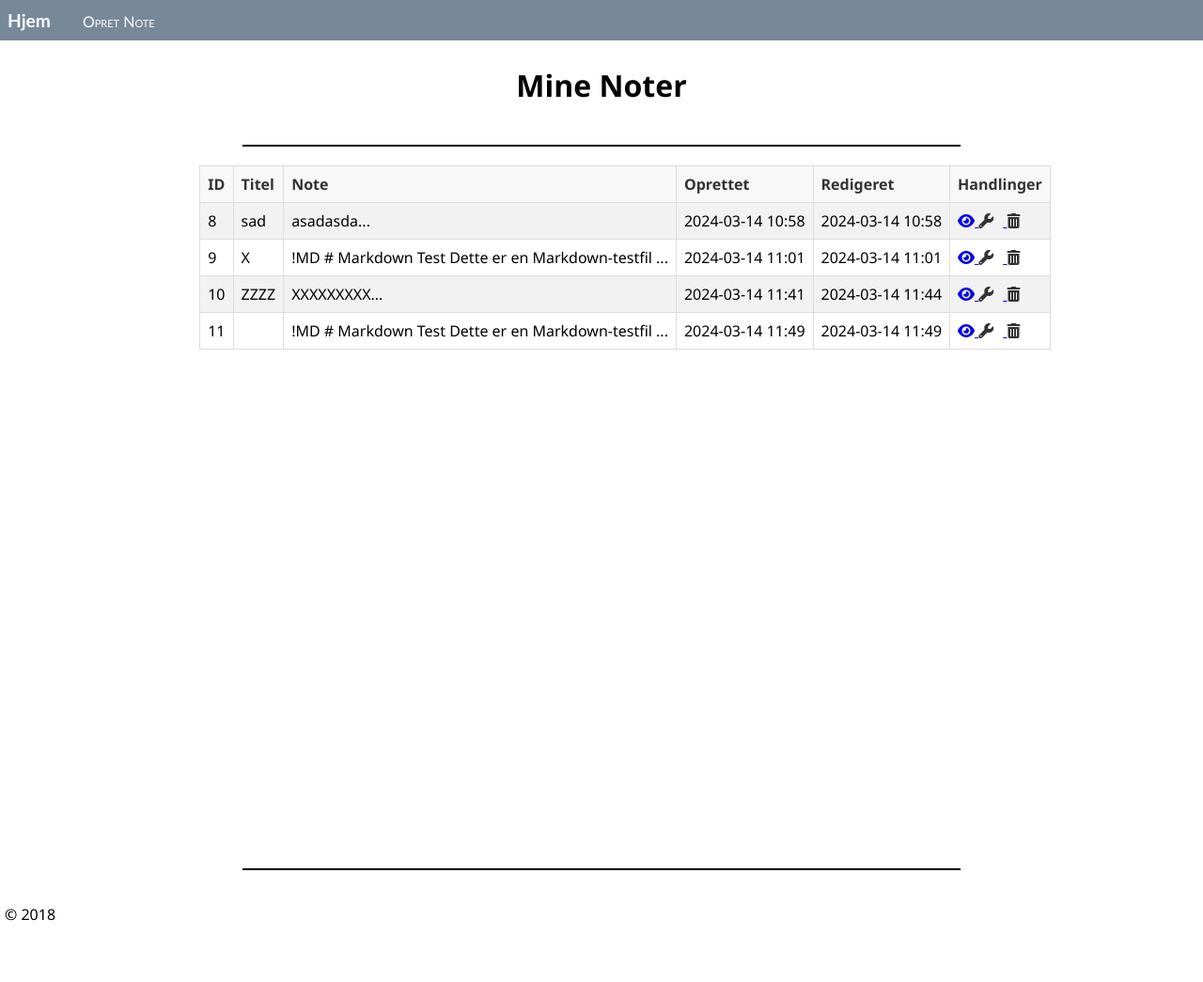
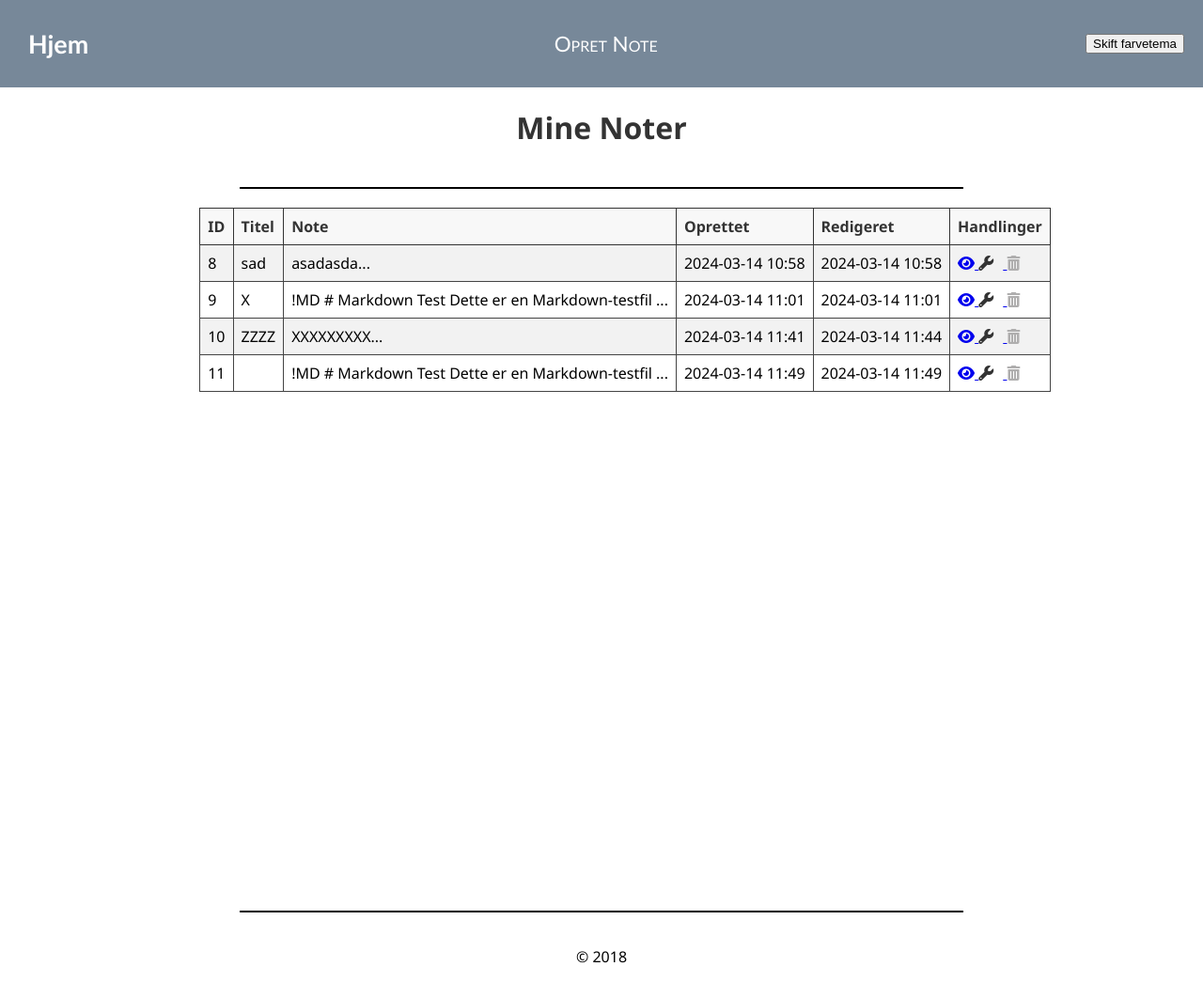
Before and after one commit to PBI22/Agil-Flask-Note-Projekt, a Flask app: page / in a window 1280 px wide. Shown: the whole page at 94% size. Before the commit the page ends 980 px from the top, so only its background shows below. Run offline with Flask 3, Linux system fonts and the light colour scheme; data comes from the database, SQL or seed files in the repository; some libraries are stand-ins or nearby versions.

Commit message:
lidt darkmode tilføjelser

```diff
--- a/hello_app/static/darkmode.css
+++ b/hello_app/static/darkmode.css
@@ -0,0 +1,94 @@
+.dark-mode .body-content {
+    padding: 0;
+    margin: 0;
+    background-color: #272727;
+}
+
+.dark-mode h1 {
+    color: #ffffff;
+}
+
+.dark-mode hr {
+    width: 60%;
+    border: 1px solid rgb(70, 69, 69);
+    margin: 20px auto;
+}
+
+.dark-mode .message {
+    font-weight: 600;
+    color: rgb(171, 171, 173);
+}
+
+.dark-mode a {
+    color: #b0abb6;
+}
+
+.dark-mode a:hover {
+    color: #f6f5f8;
+}
+
+.dark-mode .navbar {
+    background-color: #4b4949;
+    color: #ffffff;
+    font-size: 1.4em;
+    font-family: 'Trebuchet MS', 'Lucida Sans Unicode', 'Lucida Grande', 'Lucida Sans', Arial, sans-serif;
+    padding: 20px
+}
+
+.dark-mode .navbar-brand {
+    font-size: 1.2em;
+    font-weight: 600;
+    color: #ffffff;
+  }
+
+  .dark-mode .navbar-item {
+    font-variant: small-caps;
+    margin-left: 30px;
+    color: #ffffff;
+  }
+
+/* Tabel CSS */
+.dark-mode table {
+    width: 100%;
+    border-collapse: collapse;
+    table-layout: fixed;
+    background-color: #272727;
+    color: #e0e0e0;
+}
+
+.dark-mode th, td {
+    border: 1px solid #444; /* Let grå kant for at skelne celler */
+    text-align: left;
+    padding: 8px;
+  }
+
+  .dark-mode th {
+    background-color: #333; /* En let grå baggrundsfarve for header */
+    color: #ffffff; /* Mørk tekstfarve for kontrast */
+  }
+
+  .dark-mode tr:nth-child(even) {
+    background-color: rgb(54, 52, 52); /* Zebra-striping for rækker */
+  }
+
+  .dark-mode tr:hover {
+    background-color: #444343; /* Hover-effekt for rækker */
+  }
+
+  .dark-mode .fa-wrench, .fa-trash-can {
+    cursor: pointer;
+    color: #afaeae;
+    margin-right: 10px;
+  }
+
+  .dark-mode .fa-wrench:hover, .fa-trash-can:hover {
+    color: #ffffff;
+  }
+
+.dark-mode footer {
+    background-color: #333;
+}
+
+.dark-mode footer p {
+    color: #ffffff;
+}
--- a/hello_app/static/site.css
+++ b/hello_app/static/site.css
@@ -1,12 +1,15 @@
 body {
   padding: 0;
   margin: 0;
+  background-color: white;
 }
 
+h1 {
+  color: #333;
+}
 
 hr {
   width: 60%;
-
   border: 1px solid black;
   margin: 20px auto;
 }
@@ -17,14 +20,18 @@ hr {
 }
 
 .navbar {
+  display: flex;
+  justify-content: space-between;
+  align-items: center;
   background-color: lightslategray;
-    font-size: 1em;
+  font-size: 1.4em;
   font-family: 'Trebuchet MS', 'Lucida Sans Unicode', 'Lucida Grande', 'Lucida Sans', Arial, sans-serif;
   color: white;
-    padding: 10px 8px 10px 8px;
+  padding:  20px;
 }
 
 .navbar a {
+  padding: 10px;
   text-decoration: none;
   color: inherit;
 }
@@ -43,7 +50,6 @@ hr {
   display: flex;
   flex-direction: column;
   justify-content: center;
-    padding: 5px;
   font-family:'Segoe UI', Tahoma, Geneva, Verdana, sans-serif;
 }
 
@@ -65,7 +71,7 @@ table {
 }
 
 th, td {
-    border: 1px solid #dddddd; /* Let grå kant for at skelne celler */
+  border: 1px solid #333; /* Let grå kant for at skelne celler */
   text-align: left;
   padding: 8px;
 }
@@ -92,3 +98,7 @@ table {
 .fa-wrench:hover, .fa-trash-can:hover {
   color: #555;
 }
+
+footer {
+  background-color: white;
+}
--- a/hello_app/templates/layout.html
+++ b/hello_app/templates/layout.html
@@ -8,10 +8,11 @@
       type="text/css"
       href="{{ url_for('static', filename='site.css') }}"
     />
-    <link rel="stylesheet"
+
+    <link
+      rel="stylesheet"
       type="text/css"
-      href="{{ url_for('static', filename='darkmode.css') }}"
-      />
+      href="{{ url_for('static', filename='darkmode.css') }}"/>
 
     <script
       src="https://kit.fontawesome.com/f9fe3152cb.js"
@@ -24,7 +25,7 @@
     <div class="navbar">
       <a href="{{ url_for('home') }}" class="navbar-brand">Hjem</a>
       <a href="{{ url_for('create_note') }}" class="navbar-item">Opret Note</a>
-
+      <button id="theme-toggle">Skift farvetema</button>
     </div>
 
     <div class="body-content">
@@ -38,9 +39,14 @@
       {% endwith %}
       {% block content %} {% endblock %}
       <hr />
-      <footer>
+      <footer style="text-align: center;">
         <p>&copy; 2018</p>
       </footer>
     </div>
+    <script>
+      document.getElementById('theme-toggle').addEventListener('click', function() {
+        document.body.classList.toggle('dark-mode');
+      });
+    </script>
   </body>
 </html>
```
Also changed, not shown: hello_app/templates/note.html (line endings or trailing spaces). Lines whose indentation alone changed are shown as unchanged.
